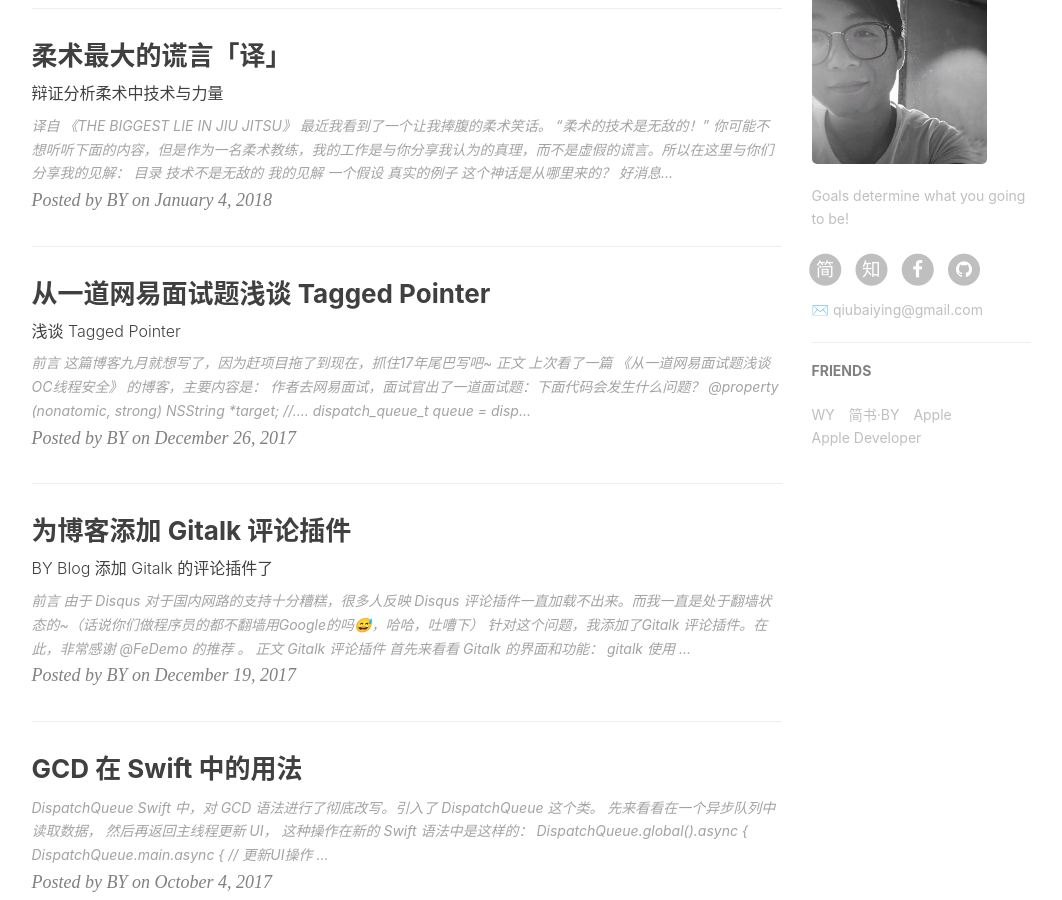
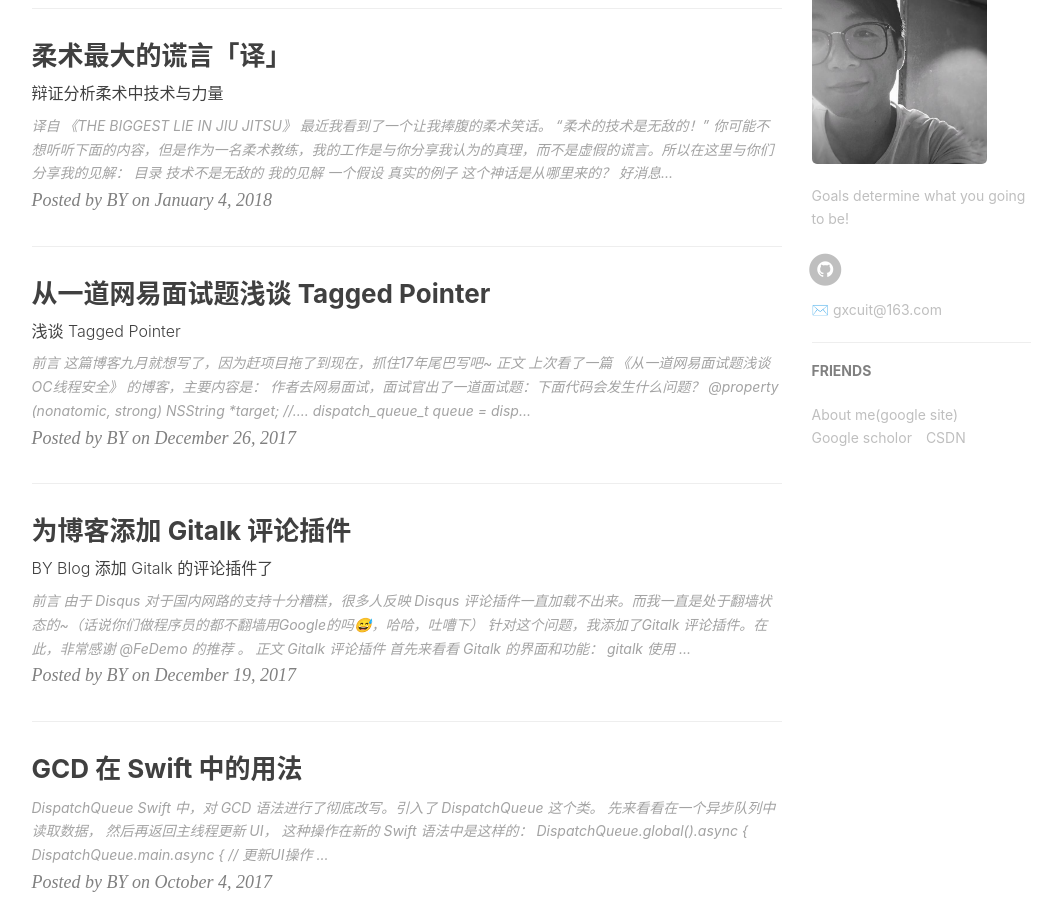
Before and after one commit to gxcuit/gxcuit.github.io, a Jekyll site: the page built from index.html, in a window 1280 px wide and 900 px high, scrolled down 880 px. Shown: the whole window, without its empty margins (136-1198 px from the left). Built offline with Jekyll 4.4.1, drawn with Linux system fonts in a browser that asks for light colours; nearby versions of some CDN libraries; the list of posts is cut into pages by our own code; comment, search, counter and statistics services are not loaded.

Commit message:
update config

```diff
--- a/_config.yml
+++ b/_config.yml
@@ -1,11 +1,11 @@
 # Site settings
 title: gxcuit's Blog
-SEOTitle: gxcuit的博客 | BY Blog
+SEOTitle: gxcuit的博客 | gxcuit@163.com
 header-img: img/post-bg-desk.jpg
-email: qiubaiying@gmail.com
-description: "Every failure is leading towards success."
-keyword: "BY, BY Blog, 柏荧的博客, qiubaiying, 邱柏荧, iOS, Apple, iPhone"
-url: "http://qiubaiying.github.io"          # your host, for absolute URL
+email: gxcuit@163.com
+description: "Lies written in ink cannot disguise facts written in blood."
+#keyword: ""
+url: "https://github.com/qiubaiying/qiubaiying.github.io.git"          # your host, for absolute URL
 baseurl: ""      # for example, '/blog' if your blog hosted on 'host/blog'
 github_repo: "https://github.com/qiubaiying/qiubaiying.github.io.git" # you code repository
 
@@ -19,10 +19,10 @@ sidebar-avatar: /img/about-BY-gentle.jpg      # use absolute URL, seeing it's us
 # SNS settings
 RSS: false
 # weibo_username:     qiubaiying
-zhihu_username:     qiubaiying
-github_username:    qiubaiying
-facebook_username:  baiying.qiu.7
-jianshu_username:   e71990ada2fd
+#zhihu_username:     qiubaiying
+github_username:    gxcuit
+#facebook_username:  baiying.qiu.7
+#jianshu_username:   e71990ada2fd
 #twitter_username:   qiubaiying
 
 
@@ -56,29 +56,29 @@ kramdown:
 
 
 # 评论系统
-# Disqus（https://disqus.com/）
-# disqus_username: qiubaiying
+ #Disqus（https://disqus.com/）
+disqus_username: gxcuit
 
 # Gitalk
-gitalk:
-  enable: true    #是否开启Gitalk评论
-  clientID: f2c84e7629bb1446c1a4                            #生成的clientID
-  clientSecret: ca6d6139d1e1b8c43f8b2e19492ddcac8b322d0d    #生成的clientSecret
-  repo: qiubaiying.github.io    #仓库名称
-  owner: qiubaiying    #github用户名
-  admin: qiubaiying
-  distractionFreeMode: true #是否启用类似FB的阴影遮罩
+#gitalk:
+ # enable: false    #是否开启Gitalk评论
+  #clientID: f2c84e7629bb1446c1a4                            #生成的clientID
+  #clientSecret: ca6d6139d1e1b8c43f8b2e19492ddcac8b322d0d    #生成的clientSecret
+  #repo: qiubaiying.github.io    #仓库名称
+  #owner: qiubaiying    #github用户名
+  #admin: qiubaiying
+  #distractionFreeMode: true #是否启用类似FB的阴影遮罩
 
 
 # 统计
 
 # Analytics settings
 # Baidu Analytics
-ba_track_id: b50bf2b12b5338a1845e33832976fd68
+#ba_track_id: b50bf2b12b5338a1845e33832976fd68
 
 # Google Analytics
-ga_track_id: 'UA-90855596-1'            # Format: UA-xxxxxx-xx
-ga_domain: qiubaiying.top               # 默认的是 auto, 这里我是自定义了的域名，你如果没有自己的域名，需要改成auto
+ga_track_id: 'UA-156110590-1'            # Format: UA-xxxxxx-xx
+ga_domain: auto               # 默认的是 auto, 这里我是自定义了的域名，你如果没有自己的域名，需要改成auto
 
 
 
@@ -99,16 +99,13 @@ service-worker: true
 # Friends
 friends: [
     {
-        title: "WY",
-        href: "http://zhengwuyang.com"
+        title: "About me(google site)",
+        href: "https://sites.google.com/view/gaoxiang/%E9%A6%96%E9%A1%B5"
     },{
-        title: "简书·BY",
-        href: "http://www.jianshu.com/u/e71990ada2fd"
+        title: "Google scholor",
+        href: "https://scholar.google.com/citations?user=Onlb3nIAAAAJ&hl=en"
     },{
-        title: "Apple",
-        href: "https://apple.com"
-    },{
-        title: "Apple Developer",
-        href: "https://developer.apple.com/"
+        title: "CSDN",
+        href: "https://blog.csdn.net/gusgao/"
     }
 ]
```
